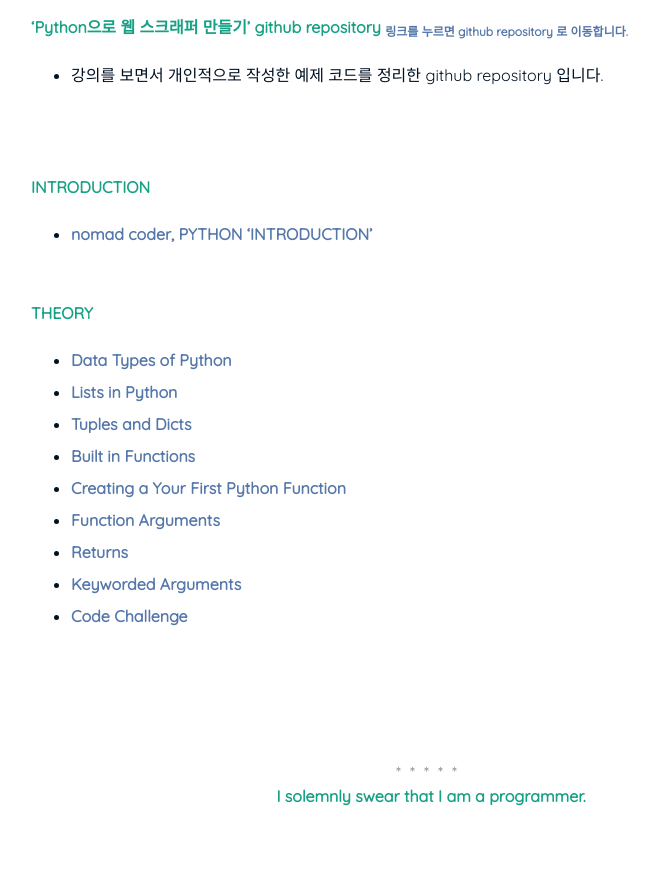
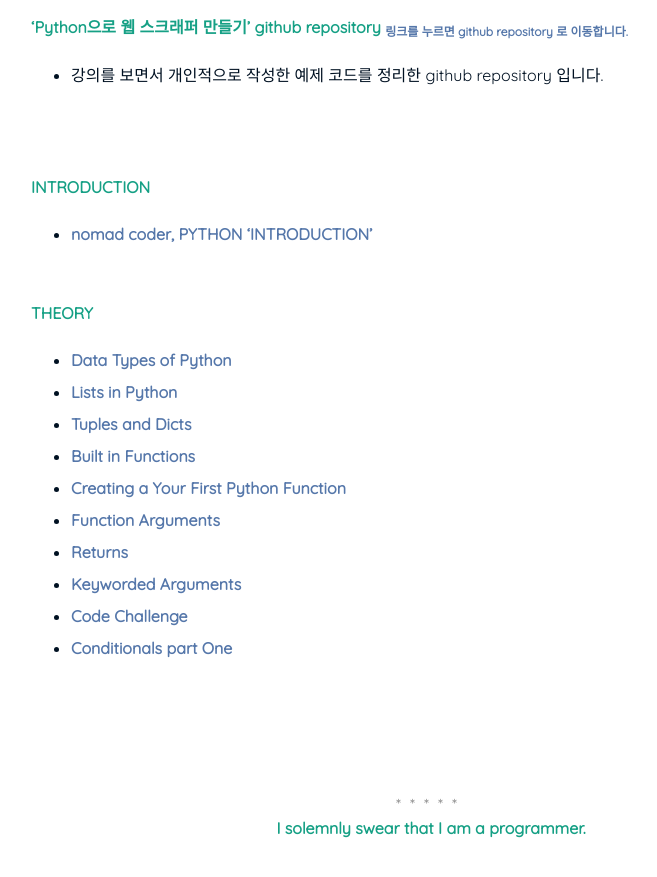
Before and after one commit to nimkoes/portfolio, a Jekyll site: the page built from _posts/2021-05-31-Python-Language-Study.md, in a window 1280 px wide and 900 px high, scrolled down 1519 px. Shown: the top 877 px of the window, without its empty margins (209-866 px from the left). Built offline with Jekyll 4.4.1, drawn with Linux system fonts in a browser that asks for light colours.

Commit message:
mod post, theory 1.9 conditionals part one

```diff
--- a/_posts/2021-05-31-Python-Language-Study.md
+++ b/_posts/2021-05-31-Python-Language-Study.md
@@ -57,6 +57,7 @@
 - [Returns][link_blog_008]
 - [Keyworded Arguments][link_blog_009]
 - [Code Challenge][link_blog_010]
+- [Conditionals part One][link_blog_011]
 
 
 
```
Also changed, not shown: other parts of _posts/2021-05-31-Python-Language-Study.md (+1 -0 lines).
